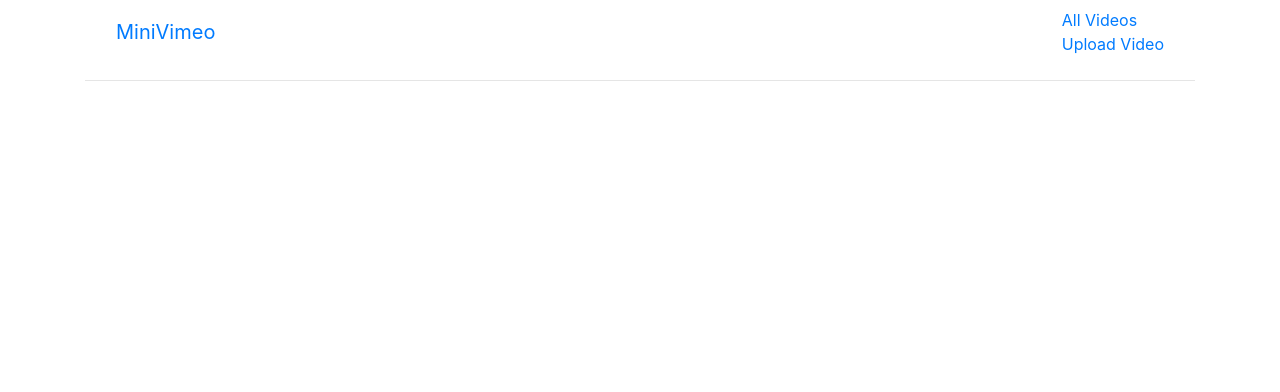
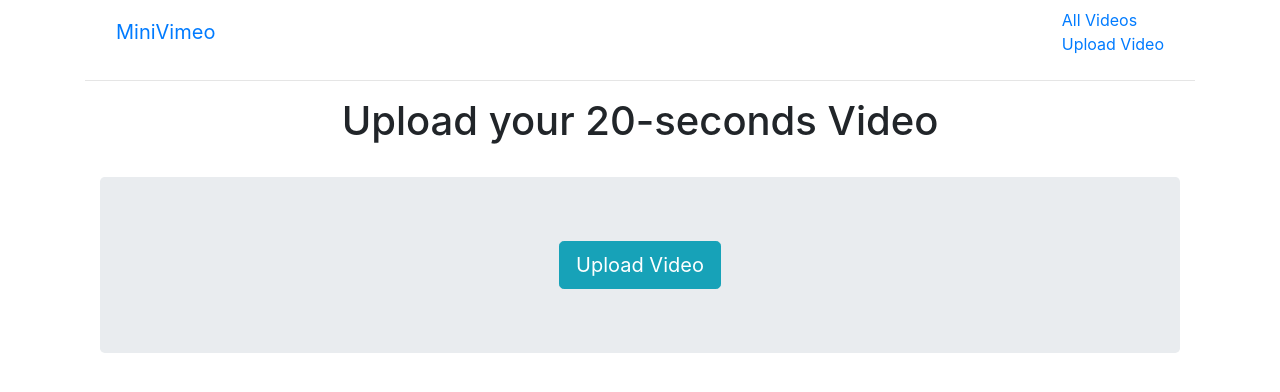
Before and after one commit to AndersonCossul/react-imagefy, a React (Create React App) app: page /upload in a window 1280 px wide. Shown: the top 392 px of the page. Built offline with nearby package versions, Linux system fonts and the light colour scheme.

Commit message:
Videos and Upload pages.

```diff
--- a/src/App.js
+++ b/src/App.js
@@ -1,6 +1,8 @@
 import React, { Component } from 'react'
 import Nav from './Components/Nav'
-import { BrowserRouter } from 'react-router-dom'
+import { BrowserRouter, Switch, Route, Redirect } from 'react-router-dom'
+import Videos from './Containers/Videos'
+import Upload from './Containers/Upload'
 
 class App extends Component {
   render() {
@@ -9,6 +11,13 @@ class App extends Component {
         <div className="container">
           <Nav />
           <hr />
+          <Switch>
+            <Route path="/" exact component={Videos} />
+            <Redirect from="/videos" to="/" />
+            <Redirect from="/all-videos" to="/" />
+
+            <Route path="/upload" component={Upload} />
+          </Switch>
         </div>
       </BrowserRouter>
     )
--- /dev/null
+++ b/src/Containers/Upload.js
@@ -0,0 +1,24 @@
+import React, {Component} from 'react'
+
+class Upload extends Component {
+  render () {
+    return (
+      <div>
+        <h1 className="text-center">
+          Upload your 20-seconds Video
+        </h1>
+        <br/>
+
+        <div className="col-sm-12">
+          <div className="jumbotron text-center">
+            <button className="btn btn-lg btn-info">
+              Upload Video
+            </button>
+          </div>
+        </div>
+      </div>
+    )
+  }
+}
+
+export default Upload
--- /dev/null
+++ b/src/Containers/Videos.js
@@ -0,0 +1,15 @@
+import React, {Component} from 'react'
+
+class Videos extends Component {
+  render () {
+    return (
+      <div>
+        <h1 className="text-center">Latest Videos</h1>
+        <div className="col-sm-12">
+        </div>
+      </div>
+    )
+  }
+}
+
+export default Videos
```
Also changed, not shown: src/Components/Video.js (added), src/Components/Videos.js (added).
